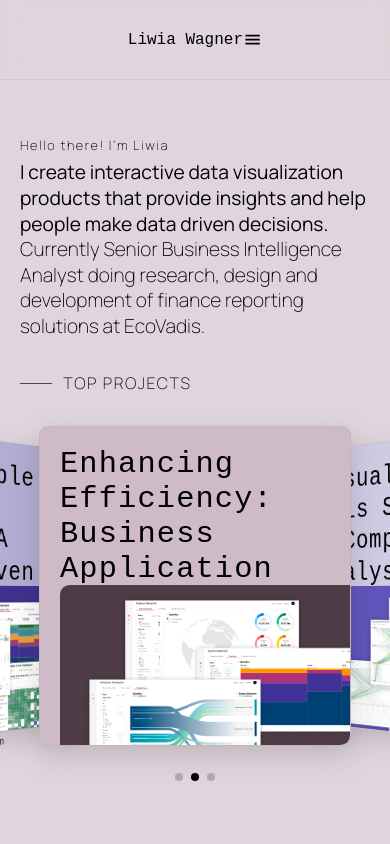
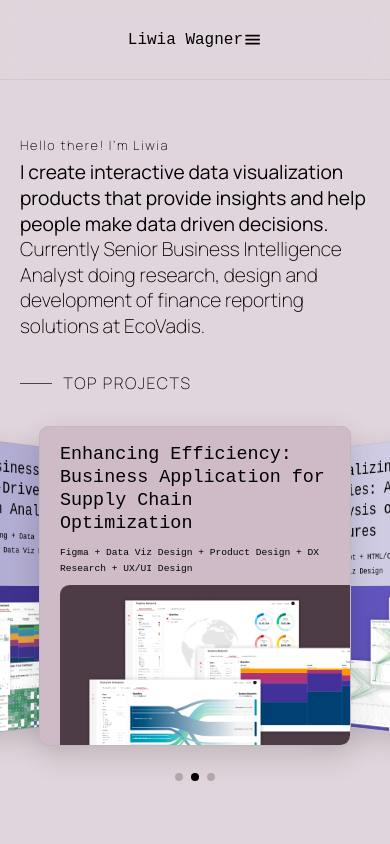
Before and after one commit to LiwiaWagner/Portfolio-Liwia-Wagner, a React (Create React App) app: page / in a window 390 px wide. Shown: the top 844 px of the page. Built offline with nearby package versions, Linux system fonts and the light colour scheme; a web font is replaced by a local one.

Commit message:
card-mobile-project-link

```diff
--- a/src/components/card/Card.jsx
+++ b/src/components/card/Card.jsx
@@ -7,6 +7,8 @@ function Card(props) {
   const hasHtmlId = props.hasHtmlId;
   const hasALink = Boolean(card.btn.aLink);
   const imgPosition = props.imgPosition || "right";
+  const cardLink = hasALink ? card.btn.aLink : card.btn.refLink;
+  const linkTarget = hasALink ? "_self" : "_blank";
 
   return (
     <div
@@ -15,6 +17,12 @@ function Card(props) {
       style={{ backgroundColor: card.backgroundColor }}
     >
       <article>
+        <Link
+          to={cardLink}
+          target={linkTarget}
+          className="card-link"
+          style={{ textDecoration: "none" }}
+        >
           <div
             className={`card-container ${
               imgPosition === "right" ? "" : "card-container-img-left"
@@ -24,10 +32,8 @@ function Card(props) {
               <p className="card-title">{card.title}</p>
               <p className="card-description">{card.description}</p>
               <p className="card-tools">{card.tools}</p>
-            <Link
-              to={hasALink ? card.btn.aLink : card.btn.refLink}
-              target={hasALink ? "_self" : "_blank"}
-            >
+
+              <div className="btn-container">
                 <button
                   className="btn-project"
                   style={{ backgroundColor: card.btn.color }}
@@ -39,8 +45,9 @@ function Card(props) {
                     </div>
                   )}
                 </button>
-            </Link>
               </div>
+            </div>
+
             <div
               className="card-container-img-desktop card-container-img-tablet"
               style={{
@@ -48,6 +55,7 @@ function Card(props) {
                 backgroundPosition: `center center`,
               }}
             />
+
             <div
               className="card-container-img-mobile"
               style={{
@@ -57,6 +65,7 @@ function Card(props) {
               }}
             />
           </div>
+        </Link>
       </article>
     </div>
   );
--- a/src/components/card/card.css
+++ b/src/components/card/card.css
@@ -82,11 +82,12 @@
 @media screen and (max-width: 900px) {
   .card-container {
     min-height: 25rem;
+    padding: 0;
   }
 
   .card-container-text {
-    width: 40%;
-    margin: 1.25rem 0.8rem 1.25rem 1.25rem;
+    width: 50%;
+    padding: 1.25rem 0.8rem 1.25rem 1.25rem;
   }
 
   .card-container-img-desktop {
@@ -94,9 +95,8 @@
   }
 
   .card-container-img-tablet {
-    width: 60%;
+    width: 50%;
     min-height: 10rem;
-    margin: 1.25rem 0.8rem;
     display: block;
     background-repeat: no-repeat;
     background-size: contain;
@@ -108,11 +108,11 @@
 
   /* ---Card text */
   .card-title {
-    font-size: 1rem;
-    font-weight: 600;
+    font-size: 1.5rem;
+    font-weight: 500;
     letter-spacing: 0.07rem;
-    line-height: 1.2rem;
-    padding: 0 0 0.5rem 0;
+    line-height: 1.7rem;
+    padding: 0 0 0.8rem 0;
   }
 
   .card-description {
@@ -124,13 +124,13 @@
   .card-tools {
     font-size: 0.7rem;
     font-weight: 700;
-    line-height: 1.2rem;
+    line-height: 1rem;
     padding: 0 0 0.8rem 0;
   }
 
   /* ---Project button */
   .btn-project {
-    height: 1.8rem;
+    height: 2rem;
     padding: 0rem 1rem;
     margin: 0 0 1rem 0;
     border-radius: 0.4rem;
@@ -149,7 +149,7 @@
     display: flex;
     flex-direction: column;
     justify-content: space-between;
-    padding: 1.25rem 0 0 1.25rem;
+    padding: 1rem 0 0 1.25rem;
     min-height: 22rem;
     max-height: 22rem;
     border-radius: 0.6rem;
@@ -161,10 +161,7 @@
     margin: 0;
   }
 
-  .card-container-img-desktop {
-    display: none;
-  }
-
+  .card-container-img-desktop,
   .card-container-img-tablet {
     display: none;
   }
@@ -179,27 +176,25 @@
     background-size: cover;
   }
 
-  .card-description {
-    display: none;
-  }
-
-  .btn-project {
+  .card-description,
+  .btn-project,
+  .btn-container {
     display: none;
   }
 
   /* ---Card text */
   .card-title {
     font-size: 1.1rem;
-    font-weight: 600;
+    font-weight: 500;
     letter-spacing: 0.03rem;
-    line-height: 1.6rem;
+    line-height: 1.4rem;
     padding: 0 0 0.6rem 0;
   }
 
   .card-tools {
     font-size: 0.7rem;
     font-weight: 500;
-    line-height: 1.2rem;
-    padding: 0 0 1rem 0;
+    line-height: 1.1rem;
+    padding: 0 0 0.8rem 0;
   }
 }
--- a/src/pages/home/home.css
+++ b/src/pages/home/home.css
@@ -120,6 +120,14 @@
   }
 
   /* ---Top projects */
+  .top-projects-container .card-title {
+    font-size: 1.2rem;
+    font-weight: 500;
+    letter-spacing: 0.07rem;
+    line-height: 1.7rem;
+    padding: 0 0 0.5rem 0;
+  }
+
   .projects-title {
     font-size: 1.3rem;
     letter-spacing: 0.15rem;
@@ -203,6 +211,21 @@
   }
 
   /* ---Top projects */
+  .top-projects-container .card-title {
+    font-size: 1.15rem;
+    font-weight: 500;
+    letter-spacing: 0;
+    line-height: 1.45rem;
+    padding: 0 0 0.6rem 0;
+  }
+
+  .top-projects-container .card-tools {
+    font-size: 0.6rem;
+    font-weight: 500;
+    line-height: 1rem;
+    padding: 0 0 0.8rem 0;
+  }
+
   .projects-title {
     font-size: 1rem;
     letter-spacing: 0.1rem;
```
Lines whose indentation alone changed are shown as unchanged.
